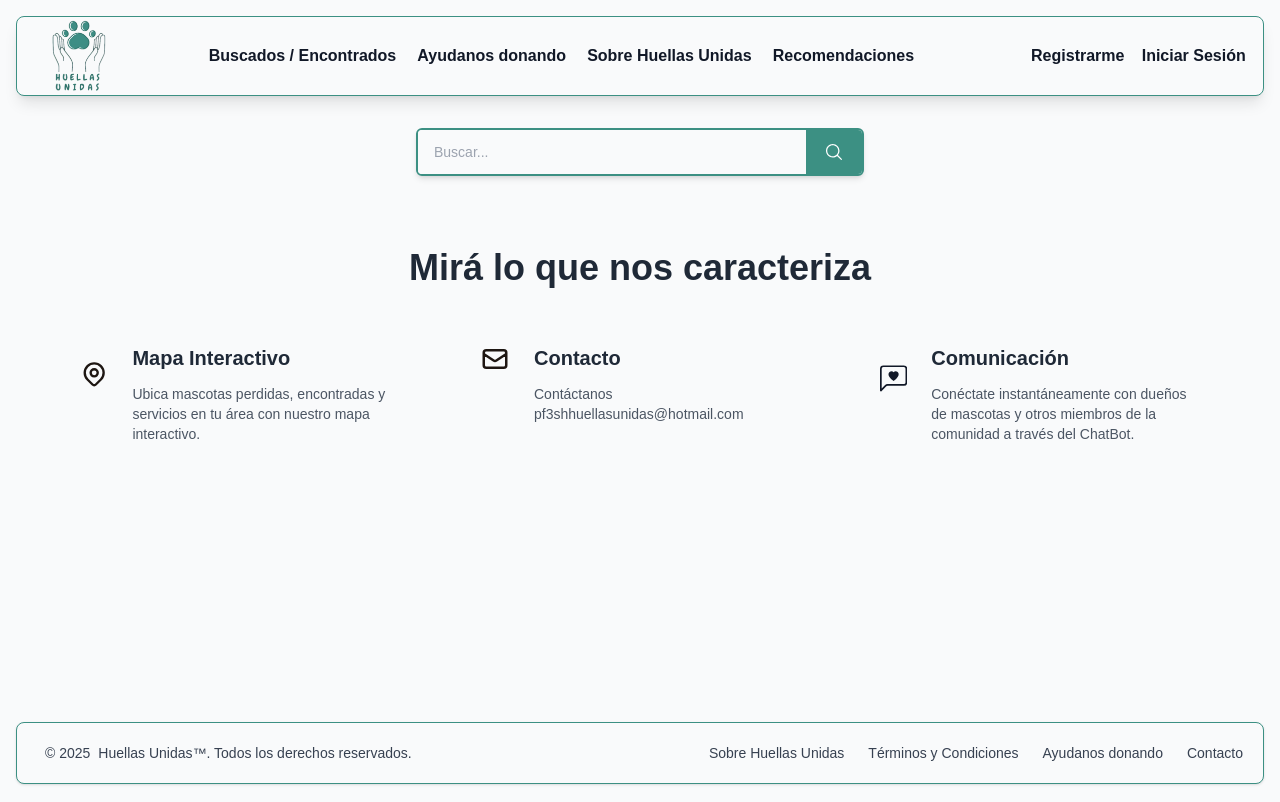
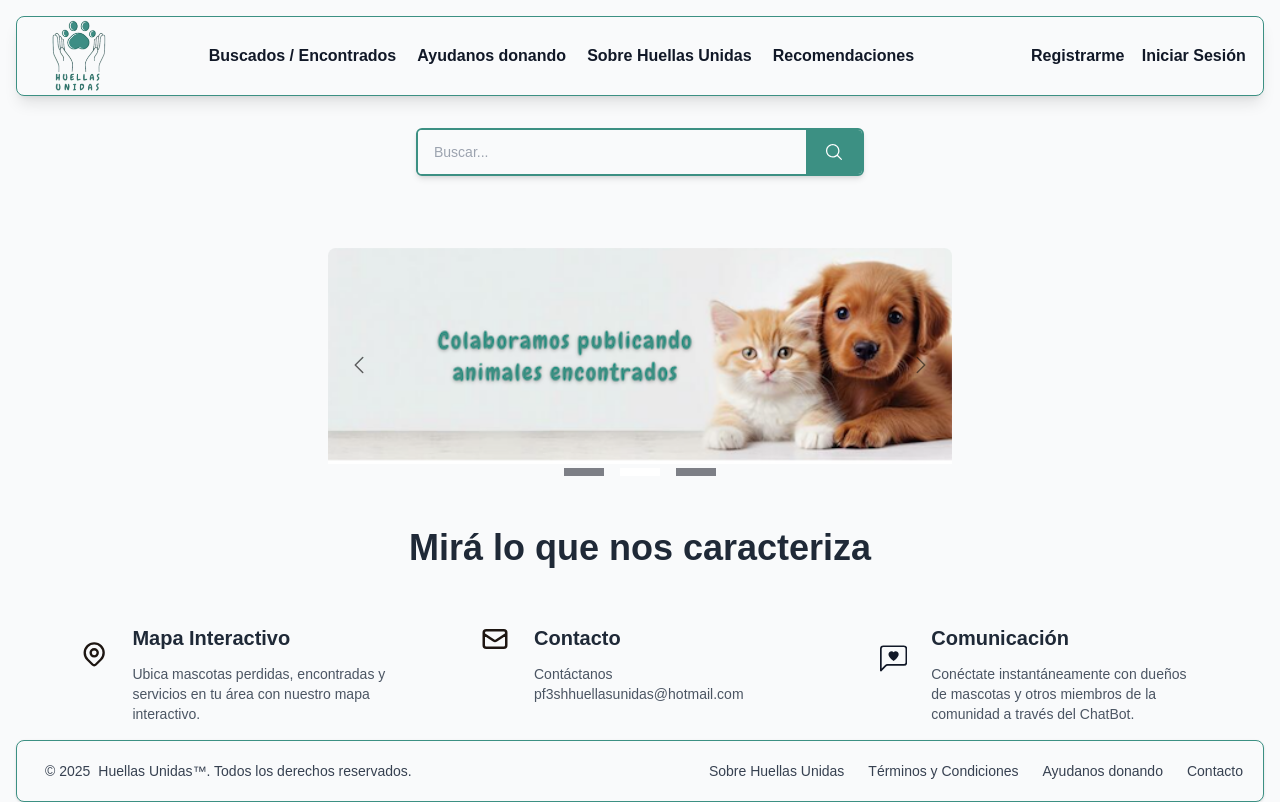
Before and after one commit to Huellitas-Unidas/FP3-HENRY, a Next.js app in the folder front/: page / in a window 1280 px wide. Built offline with nearby package versions, Linux system fonts and the light colour scheme.

Commit message:
front/src/app/petsRegister/[id]/report/

```diff
--- a/front/src/app/PetsRegister/[id]/page.tsx
+++ b/front/src/app/PetsRegister/[id]/page.tsx
@@ -0,0 +1,11 @@
+// Página dinámica para el detalle de una mascota
+
+import React from 'react'
+
+const PetsRegister = () => {
+  return (
+    <div>PetsRegister</div>
+  )
+}
+
+export default PetsRegister;
--- a/front/src/app/dashboard/pets/[petId]/page.tsx
+++ /dev/null
@@ -1,11 +0,0 @@
-// Página dinámica para el detalle de una mascota
-
-import React from 'react'
-
-const Petdetail = () => {
-  return (
-    <div>Petdetail</div>
-  )
-}
-
-export default Petdetail;
--- a/front/src/app/page.tsx
+++ b/front/src/app/page.tsx
@@ -1,4 +1,4 @@
-//import Carousel from '@/components/Carousel/Carousel';
+import Carousel from '@/components/Carousel/Carousel';
 import { HiOutlineLocationMarker, HiOutlineMail } from "react-icons/hi";
 import { BsChatLeftHeart } from "react-icons/bs";
 import React from "react";
@@ -8,7 +8,7 @@ export default function Home() {
   return (
     <div>
       <SearchBar />
-      {/* <Carousel/> */}
+     <Carousel/>
       <div className="max-w-6xl mx-auto font-[sans-serif]">
         <h2 className="text-gray-800 sm:text-4xl text-lg font-extrabold text-center my-10">
           Mirá lo que nos caracteriza
```
Also changed, not shown: front/src/app/PetsRegister/[id]/report/page.tsx (renamed from front/src/app/dashboard/pets/[petId]/report/page.tsx).
